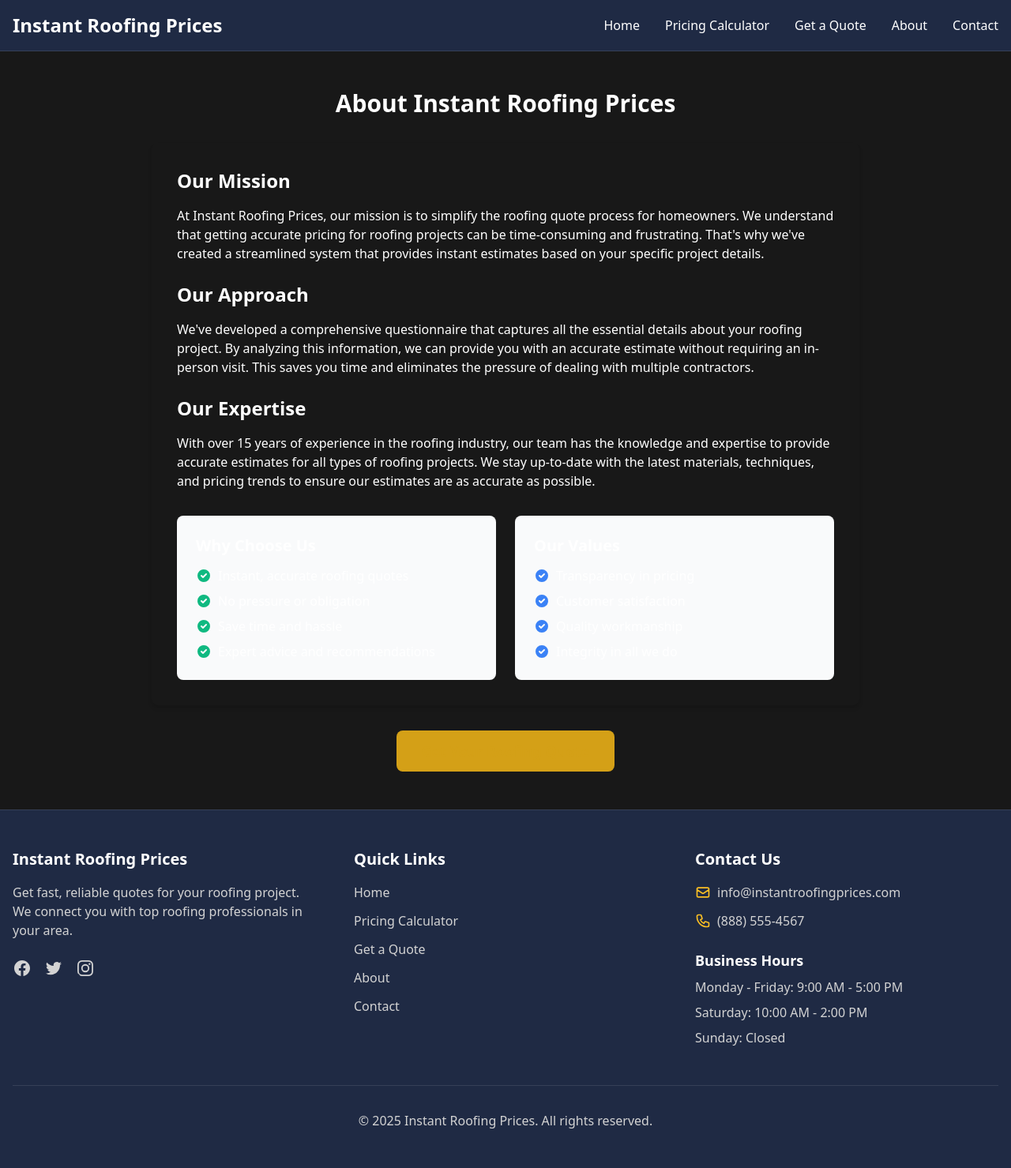
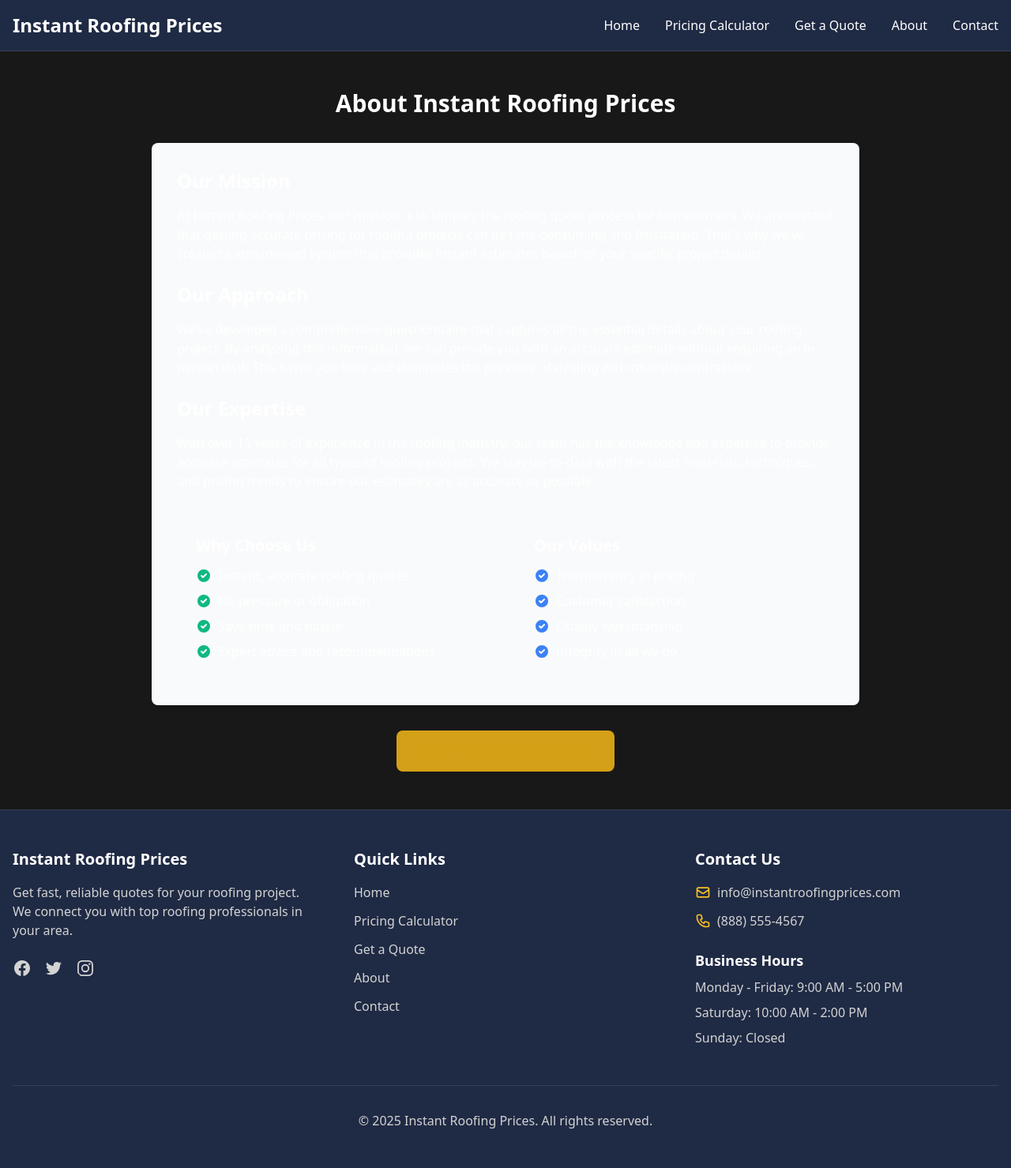
Before and after one commit to tim-amredev/roofing-lead-site, a Jekyll site: the page built from about.html, in a window 1280 px wide. Shown: the whole page at 79% size. Built offline with Jekyll 4.4.1, drawn with Linux system fonts in a browser that asks for light colours.

Commit message:
Update about.html

```diff
--- a/about.html
+++ b/about.html
@@ -8,7 +8,7 @@ title: About Us
     <div class="max-w-4xl mx-auto">
       <h1 class="text-3xl font-bold text-center mb-8">About Instant Roofing Prices</h1>
 
-      <div class="bg-gray rounded-lg shadow-md p-6 md:p-8 mb-8">
+      <div class="bg-gray-50 rounded-lg shadow-md p-6 md:p-8 mb-8">
         <h2 class="text-2xl font-semibold mb-4">Our Mission</h2>
         <p class="text-gray-700 mb-6">At Instant Roofing Prices, our mission is to simplify the roofing quote process for homeowners. We understand that getting accurate pricing for roofing projects can be time-consuming and frustrating. That's why we've created a streamlined system that provides instant estimates based on your specific project details.</p>
 
@@ -19,7 +19,7 @@ title: About Us
         <p class="text-gray-700 mb-6">With over 15 years of experience in the roofing industry, our team has the knowledge and expertise to provide accurate estimates for all types of roofing projects. We stay up-to-date with the latest materials, techniques, and pricing trends to ensure our estimates are as accurate as possible.</p>
 
         <div class="grid grid-cols-1 md:grid-cols-2 gap-6 mt-8">
-          <div class="bg-gray-50 p-6 rounded-lg">
+          <div class="bg-gray p-6 rounded-lg">
             <h3 class="text-xl font-semibold mb-3">Why Choose Us</h3>
             <ul class="space-y-2 text-gray-700">
               <li class="flex items-start">
```
